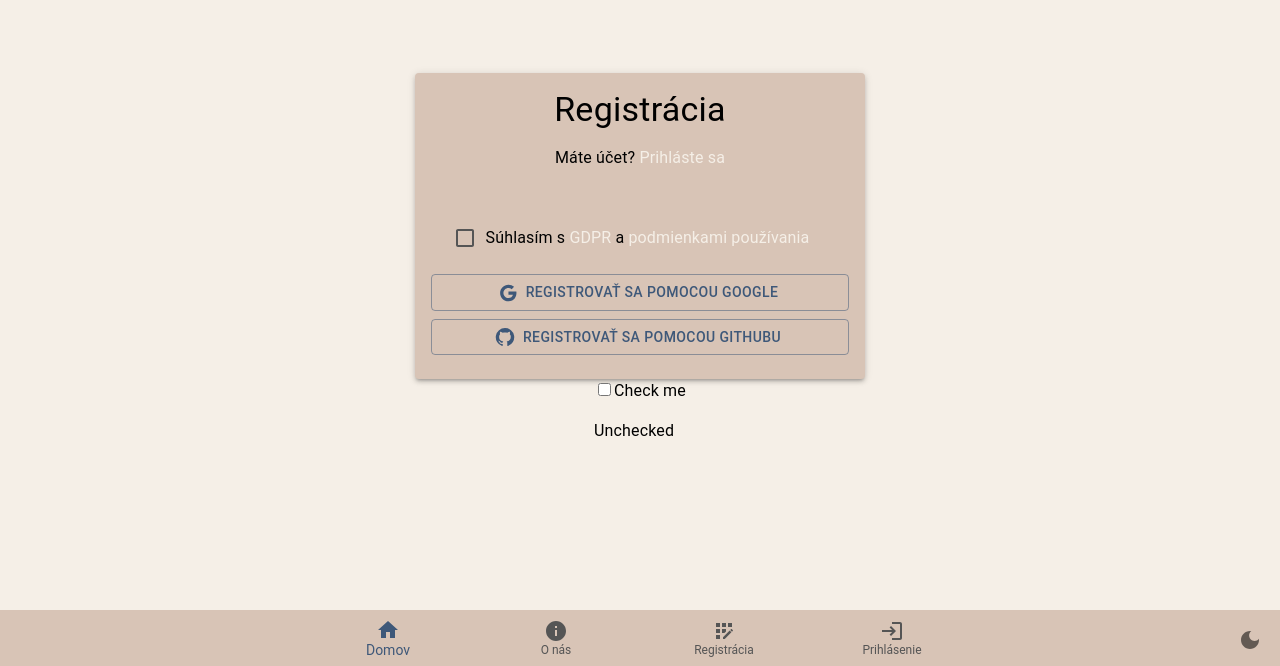
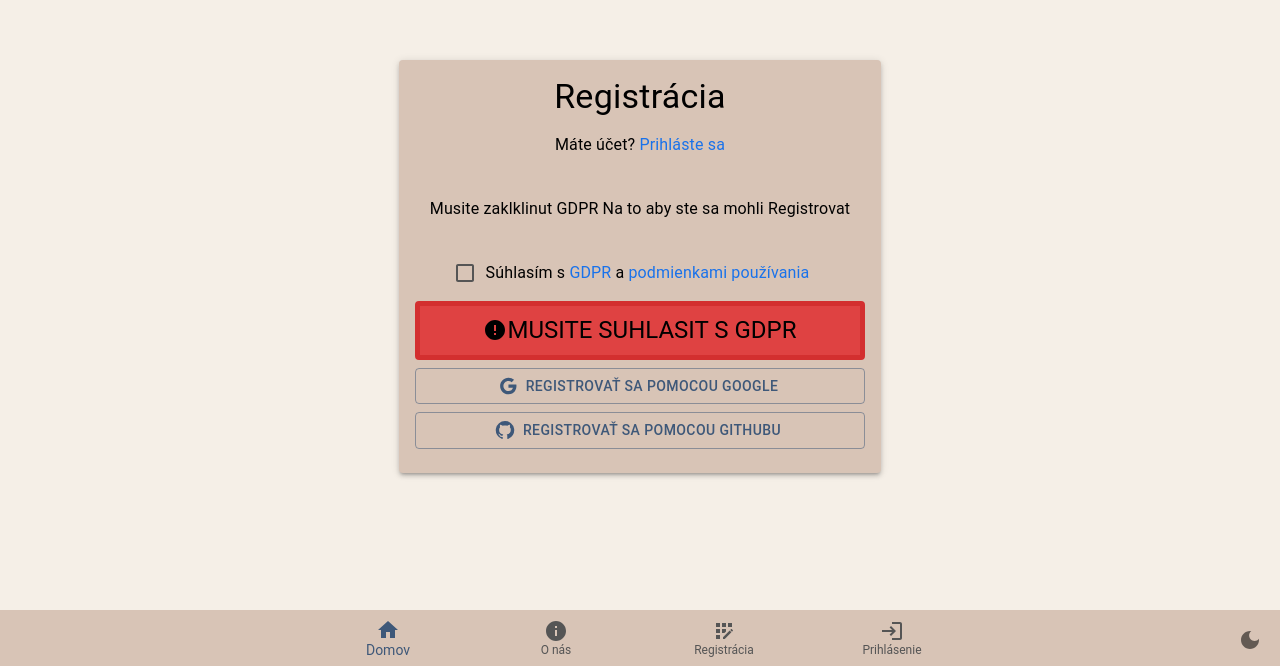
Before and after one commit to modrako/Zostygram, a Next.js app: page /auth/registracia in a window 1280 px wide. Shown: the part 134-800 px from the top of the page. Built offline with nearby package versions, Linux system fonts and the light colour scheme; no server answers.

Commit message:
UiUpdates

```diff
--- a/src/app/(public)/auth/registracia/page.tsx
+++ b/src/app/(public)/auth/registracia/page.tsx
@@ -1,4 +1,3 @@
-// src/app/auth/prihlasenie/page.tsx
 "use client";
 
 import * as React from "react";
@@ -11,16 +10,23 @@ import GitHubIcon from '@mui/icons-material/GitHub';
 import { Box, Checkbox, FormControlLabel } from "@mui/material";
 import Card from '@mui/material/Card';
 import CardContent from '@mui/material/CardContent';
+import ErrorIcon from '@mui/icons-material/Error';
 
 export default function RegisterPage() {
-  const handleSignIn = () => {
-    signIn('google');
-  };
   const [isChecked, setIsChecked] = React.useState(false);
 
   const handleCheckboxChange = (event: React.ChangeEvent<HTMLInputElement>) => {
     setIsChecked(event.target.checked);
   };
+
+  const handleSignIn = () => {
+    if (!isChecked) {
+      alert("MUSITE SUHLASIT Z GDPR!");
+      return;
+    }
+    signIn('google');
+  };
+
   return (
     <Box
       sx={{
@@ -31,16 +37,52 @@ export default function RegisterPage() {
         minHeight: "100vh"
       }}
     >
-      <Card sx={{ boxShadow: 3, minWidth: 450}}>
-        <CardContent sx={{ textAlign: "center", display: "flex", flexDirection: "column"}}>
+      <Card sx={{ boxShadow: 3, minWidth: 450 }}>
+        <CardContent sx={{ textAlign: "center", display: "flex", flexDirection: "column" }}>
           <Typography variant="h4" component="h1">
             Registrácia
           </Typography>
-          <Typography sx={{mb: 2, mt: 2}}>
+          <Typography sx={{ mb: 2, mt: 2 }}>
             Máte účet? <Link href="prihlasenie" color="secondary" underline="hover">Prihláste sa</Link>
           </Typography> <br />
-          <FormControlLabel sx={{justifyContent: "center"}} color="secondary" control={<Checkbox />} label={<p>Súhlasím s  <Link href="/gdpr" color="secondary" underline="hover">GDPR</Link> a <Link href="/podmienky" color="secondary" underline="hover">podmienkami používania</Link></p>} />
-
+          <Typography >
+            Musite zaklklinut GDPR Na to aby ste sa mohli Registrovat
+          </Typography> <br />
+          <FormControlLabel
+            sx={{ justifyContent: "center" }}
+            color="secondary"
+            control={
+              <Checkbox
+                checked={isChecked}
+                onChange={handleCheckboxChange}
+              />
+            }
+            label={
+              <p>
+                Súhlasím s <Link href="/gdpr" color="secondary" underline="hover">GDPR</Link> a{" "}
+                <Link href="/podmienky" color="secondary" underline="hover">podmienkami používania</Link>
+              </p>
+            }
+          />
+          {!isChecked && (
+            <Box
+              sx={{
+                width: 450,
+                padding: 1,
+                borderRadius: 1,
+                border: 5,
+                borderColor: 'error.main',
+                bgcolor: '#df4242',
+                display: "flex",
+                flexDirection: "row",
+                justifyContent: "center",
+                alignItems: "center",
+              }}
+            >
+              <ErrorIcon/>
+              <Typography variant="h5"> MUSITE SUHLASIT S GDPR</Typography>
+            </Box>
+          )}
           <Button
             variant="outlined"
             startIcon={<GoogleIcon />}
@@ -52,22 +94,12 @@ export default function RegisterPage() {
           <Button
             variant="outlined"
             startIcon={<GitHubIcon />}
+            onClick={handleSignIn}
           >
             Registrovať sa pomocou Githubu
           </Button>
         </CardContent>
       </Card>
-      <div>
-      <label>
-        <input
-          type="checkbox"
-          checked={isChecked}
-          onChange={handleCheckboxChange}
-        />
-        Check me
-      </label>
-      <p>{isChecked ? 'Checked' : 'Unchecked'}</p>
-    </div>
     </Box>
   );
 }
--- a/src/app/(public)/gdpr/page.tsx
+++ b/src/app/(public)/gdpr/page.tsx
@@ -9,4 +9,5 @@ export const metadata = {title: " GDPR | Zostygram"}
 export default function Gdpr() {
 
   return <GdprView />
+
 }
--- a/src/app/(public)/o-mne/page.tsx
+++ b/src/app/(public)/o-mne/page.tsx
@@ -2,21 +2,26 @@
 
 import Typography from '@mui/material/Typography';
 import Box from '@mui/material/Box'
-import { Link } from '@mui/material';
-
+import { Button, Link } from '@mui/material';
+import OndemandVideoIcon from '@mui/icons-material/OndemandVideo';
+import CameraAltIcon from '@mui/icons-material/CameraAlt';
+import SchoolIcon from '@mui/icons-material/School';
 export const metadata = { title: " O mne | Zostygram" }
 
 export default function Home() {
 
   return (
     <Box sx={{ display: "flex", justifyContent: "center", alignItems: "center", mt: 5, flexDirection: "column", }}>
-      <Typography sx={{ mb: 3 }} variant='h4'> Stránke o mne </Typography>
-      <Typography sx={{ maxWidth: 800, textAlign: "center", lineHeight: 2 }}>Cauko <br />
+      <Typography sx={{ mb: 3 }} variant='h4'> O nas</Typography>
+      <Typography sx={{ maxWidth: 820, textAlign: "center", lineHeight: 2 }}>Nas maly tim chce zlepsit cley svet <br />
+          Preto sme spravili Zostygram vasu prvu a najlepsiu moznsot pokial chcete sa spojit z ludmy okolo vas tu a teraz, uz necakajte a registrujte sa!<br />
+      <Button variant="outlined" href="/auth/registracia" sx={{ margin: 2}}>
+            Vyberte sy tu spravnu moznost
+      </Button><br></br>
 
-        Chcem dobre veci lebo zle su zle<br />
-        <Link href="https://www.youtube.com/@modrako5829" color="secondary" underline="hover" fontStyle="italic">Youtube</Link> <br />
-        <Link href="https://www.instagram.com" color="secondary" underline="hover" fontStyle="italic">Instagram</Link> <br />
-        <Link href="https://zochova.sk/" color="secondary" underline="hover" fontStyle="italic">moja skola</Link>
+        <OndemandVideoIcon/><Link href="https://www.youtube.com/@modrako5829" color="secondary" underline="hover" fontStyle="italic">Youtube</Link> <br />
+        <CameraAltIcon/><Link href="https://www.instagram.com" color="secondary" underline="hover" fontStyle="italic">Instagram</Link> <br />
+        <SchoolIcon/><Link href="https://zochova.sk/" color="secondary" underline="hover" fontStyle="italic">moja skola</Link>
       </Typography>
     </Box>
   );
--- a/src/styles/theme.ts
+++ b/src/styles/theme.ts
@@ -5,7 +5,7 @@ const lightPalette = {
     main: '#3E5879',
   },
   secondary: {
-    main: '#F5EFE7',
+    main: '#1972eb',
   },
   background: {
     default: '#F5EFE7',
@@ -22,7 +22,7 @@ const darkPalette = {
     main: '#F5EFE7',
   },
   secondary: {
-    main: '#3E5879',
+    main: '#ba7f34',
   },
   background: {
     default: '#3E5879',
```
Also changed, not shown: src/app/(home)/page.tsx (+40 -6 lines), src/sections/GdprView.tsx (+11 -2 lines), src/sections/PodmienkyView.tsx (+11 -2 lines), static/imgs/banner.png (added).
